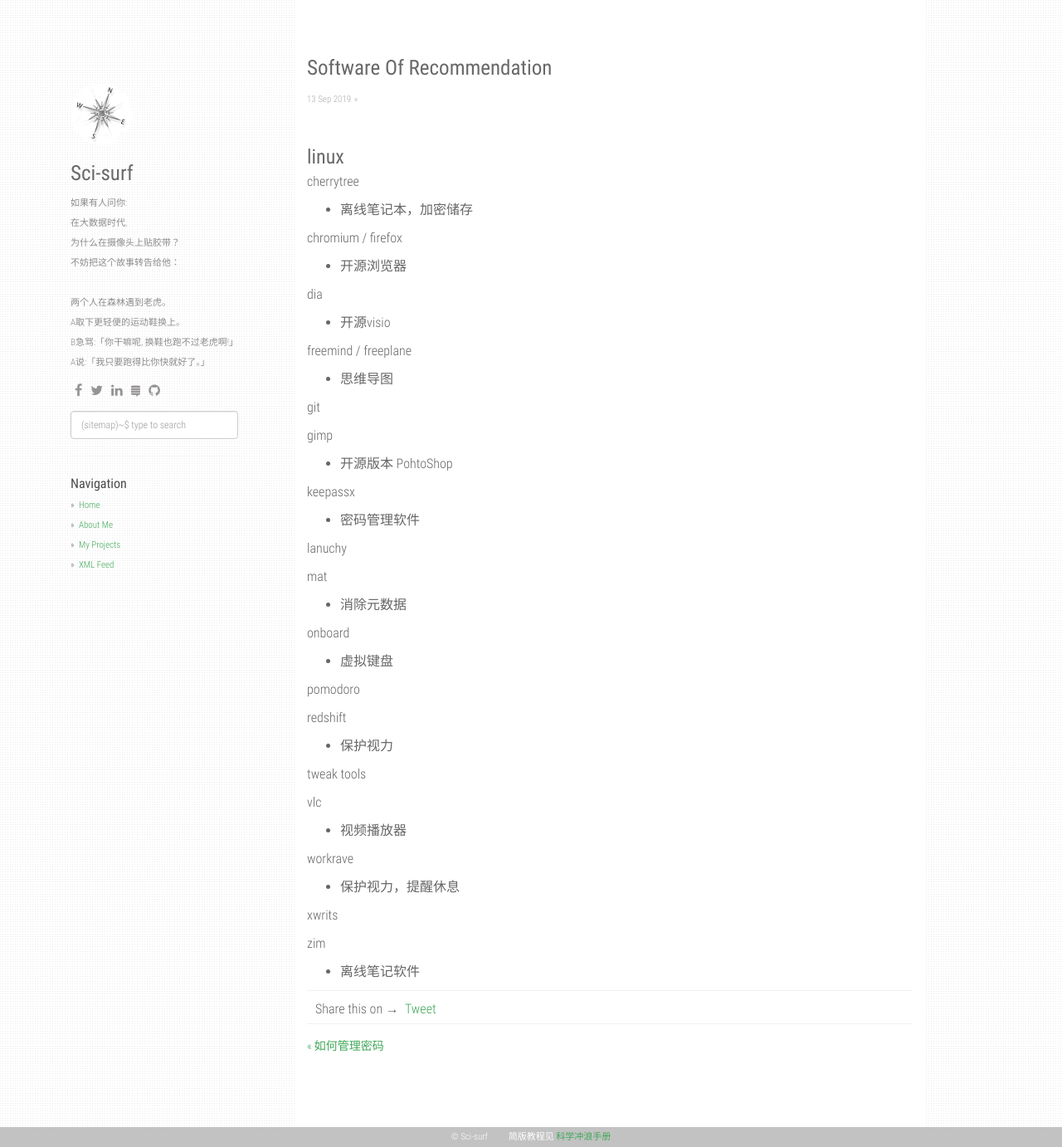
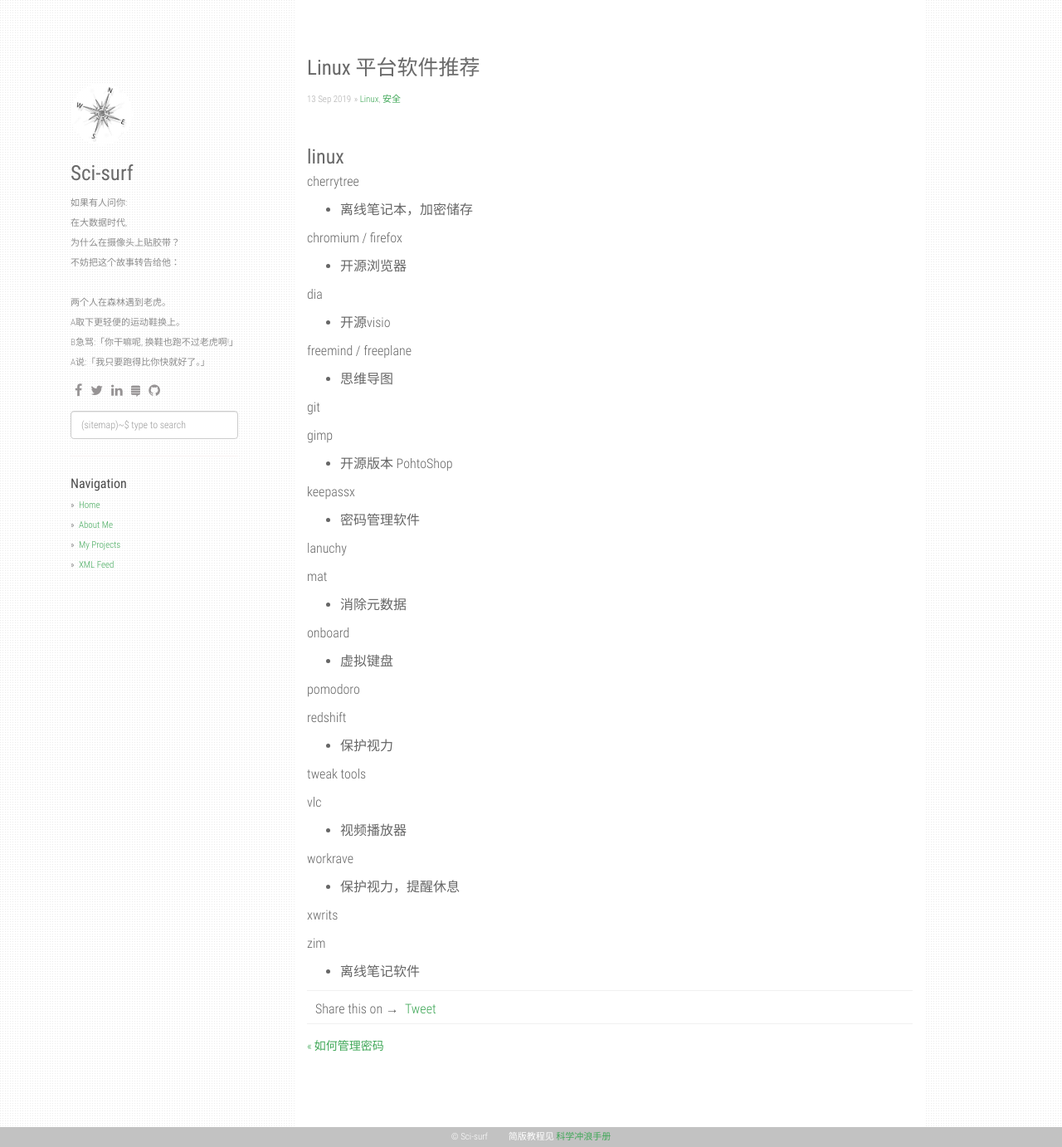
Before and after one commit to expboat/expboat.github.io, a Jekyll site: the page built from _posts/2019-9-13-software-of-recommendation.md, in a window 1280 px wide and 1382 px high. Shown: the whole window at 83% size. Built offline with Jekyll 4.4.1, drawn with Linux system fonts in a browser that asks for light colours; nearby versions of some CDN libraries; our own code applies the rules of GitHub Pages for plain Markdown files; comment, search, counter and statistics services are not loaded.

Commit message:
Update post

```diff
--- a/_posts/2019-9-13-software-of-recommendation.md
+++ b/_posts/2019-9-13-software-of-recommendation.md
@@ -1,3 +1,11 @@
+---
+layout: post
+entitle: "software-of-recommendation-on-linux"
+title: "Linux 平台软件推荐"
+categories: [Linux,安全]
+permalink: '/software-of-recommendation-on-linux'
+---
+
 ### linux
 
 cherrytree
```
